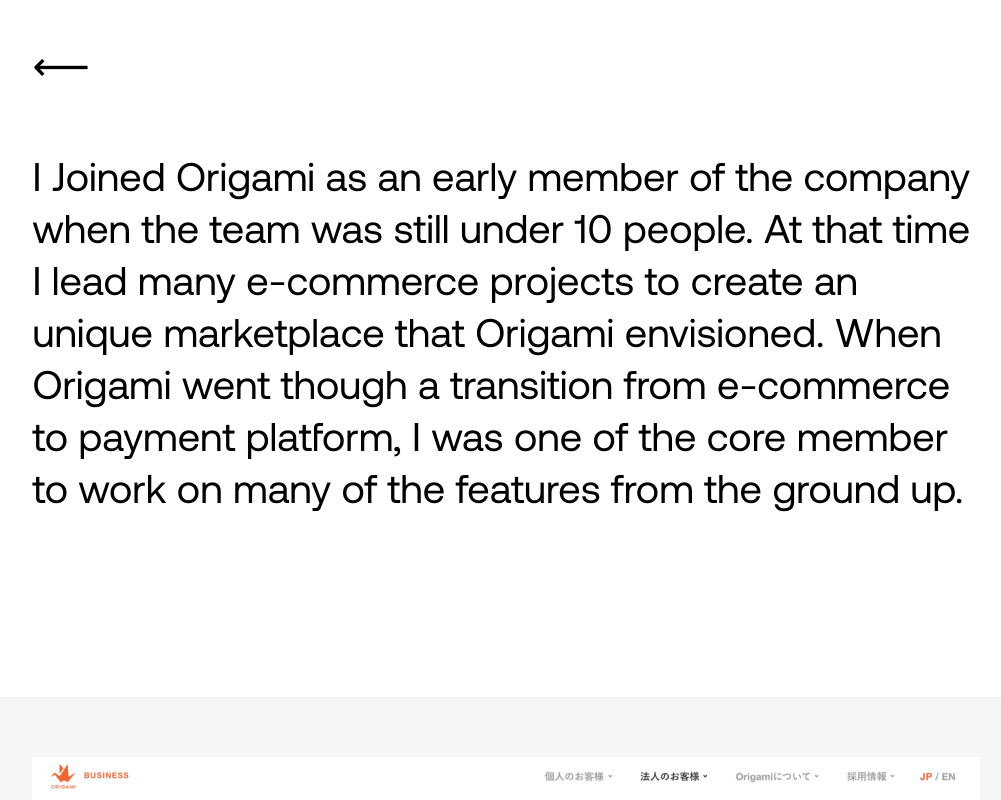
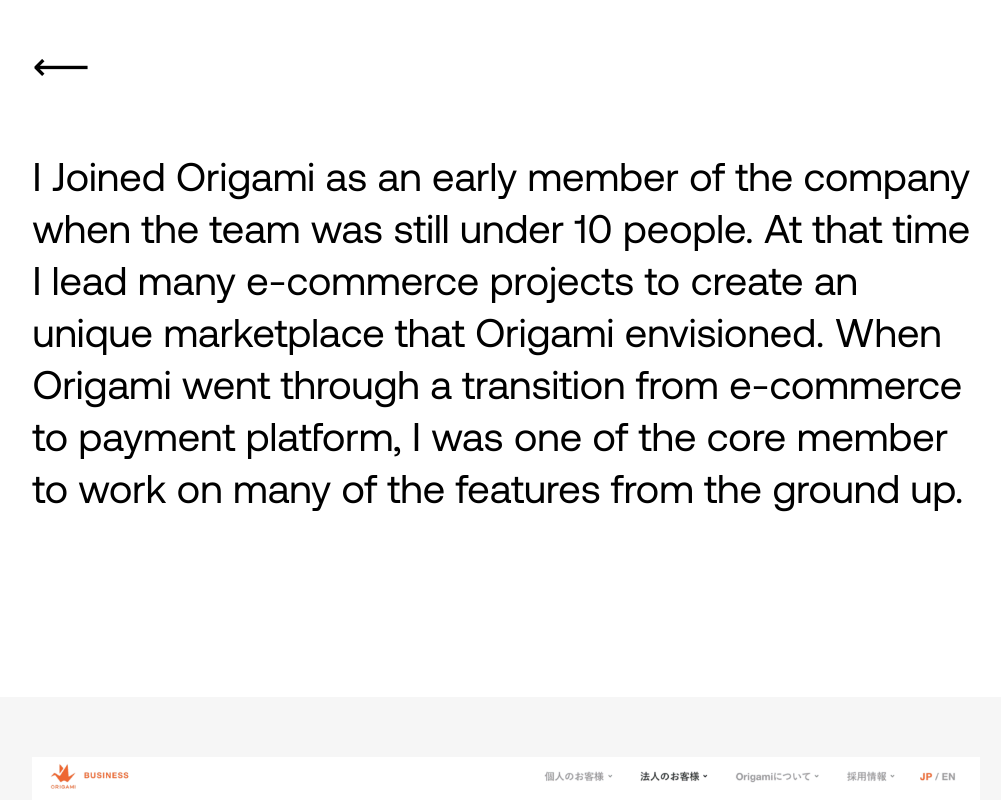
Before and after one commit to hiroyukinoguchi/hnd89.github.io, a plain HTML site: page origami.html in a window 1280 px wide. Shown: the top 800 px of the page, without its empty margins (134-1135 px from the left). Drawn offline with Linux system fonts and the light colour scheme.

Commit message:
Update origami.html

```diff
--- a/origami.html
+++ b/origami.html
@@ -16,7 +16,7 @@
     <div class="return"><a href="index.html">⟵</a></div>
     <div class="nlo">
       <div class="animated animatedFadeInUp fadeInUp title">
-        <p>I Joined Origami as an early member of the company when the team was still under 10 people. At that time I lead many e-commerce projects to create an unique marketplace that Origami envisioned. When Origami went though a transition from e-commerce to payment platform, I was one of the core member to work on many of the features from the ground up.</p>
+        <p>I Joined Origami as an early member of the company when the team was still under 10 people. At that time I lead many e-commerce projects to create an unique marketplace that Origami envisioned. When Origami went through a transition from e-commerce to payment platform, I was one of the core member to work on many of the features from the ground up.</p>
       </div>
       <div class="animated animatedFadeInUp fadeInUp sub_info">
       </div>
```
